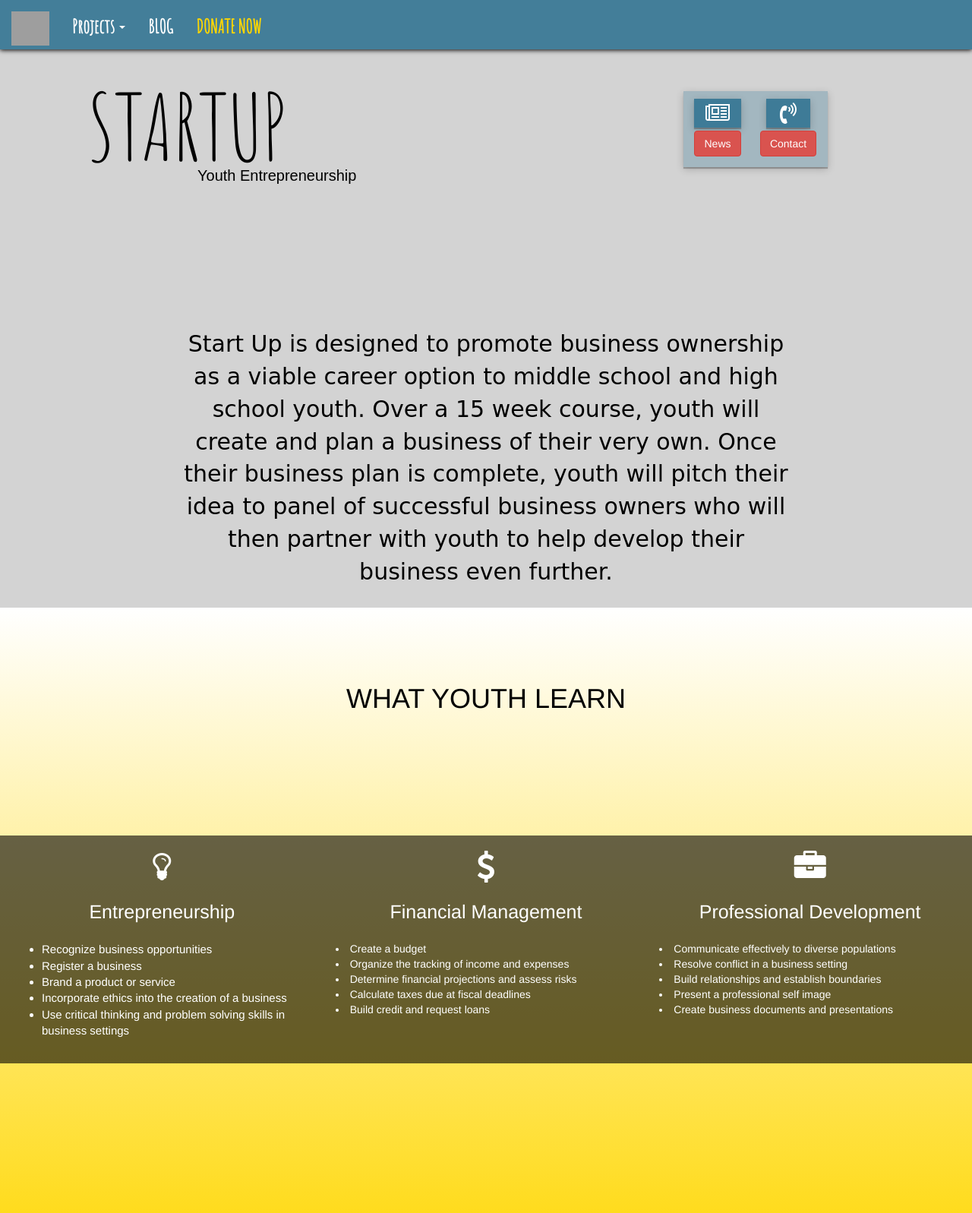
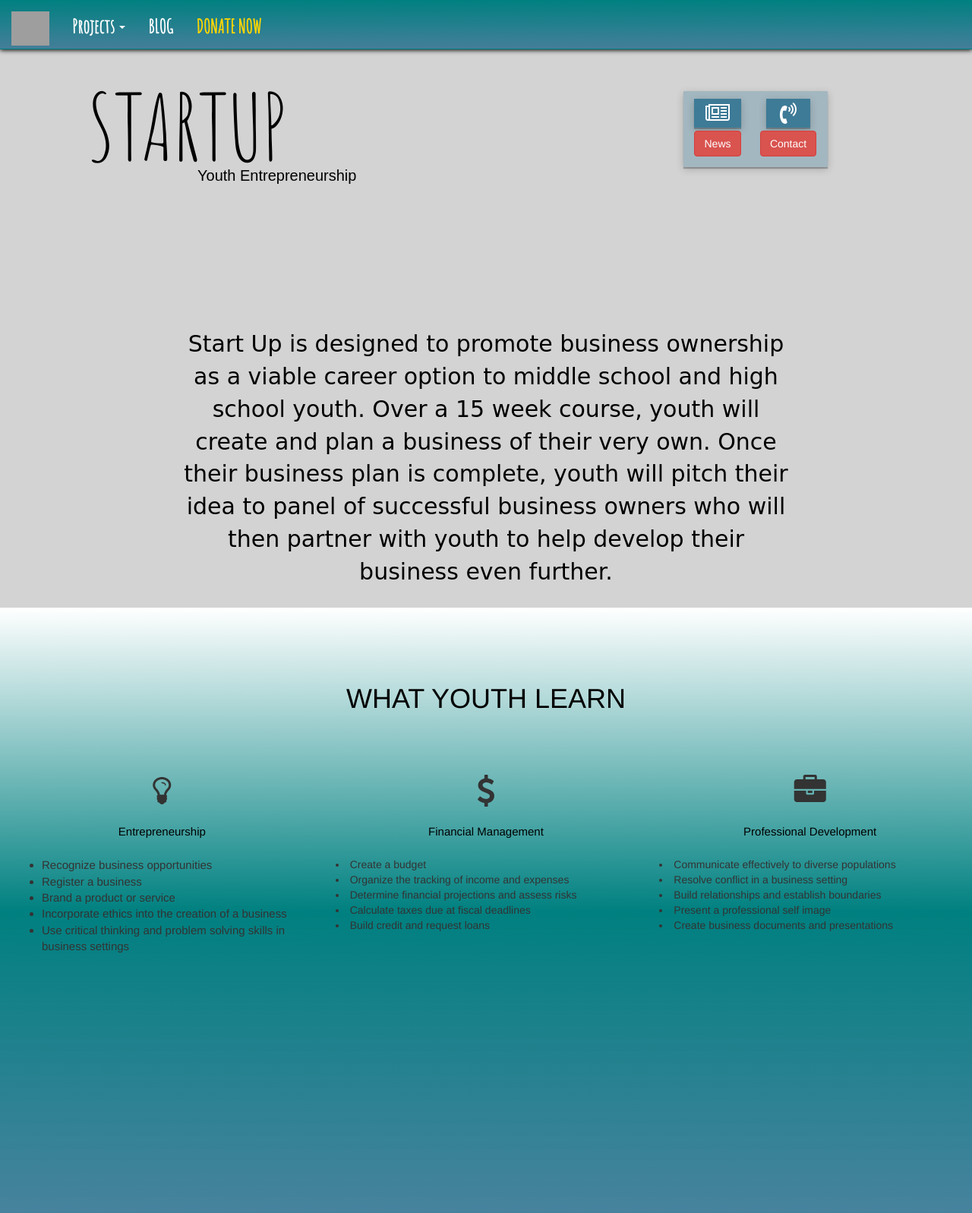
Before and after one commit to LunarStudios3/TSD, a Django app: page /Startup/ in a window 1280 px wide. Shown: the top 1597 px of the page at 76% size. Run offline with Django 3.2, Linux system fonts and the light colour scheme; some libraries are stand-ins or nearby versions; some web fonts are replaced; grey boxes are pictures that could not be loaded.

Commit message:
Add files via upload

```diff
--- a/startup/static/sy.css
+++ b/startup/static/sy.css
@@ -1,5 +1,10 @@
 .navbar{
-  background-color: rgba(52,117,147,0.9);
+  background: rgba(52,117,147,0.9); /* For browsers that do not support gradients */
+  background: -webkit-linear-gradient(teal, rgba(52,117,147,0.9)); /* For Safari 5.1 to 6.0 */
+  background: -o-linear-gradient(teal, rgba(52,117,147,0.9)); /* For Opera 11.1 to 12.0 */
+  background: -moz-linear-gradient(teal, rgba(52,117,147,0.9)); /* For Firefox 3.6 to 15 */
+  background: linear-gradient(teal, rgba(52,117,147,0.9)); /* Standard syntax */
+  background-attachment: fixed;
   height: 65px;
   position: fixed;
   box-shadow: 0px 1px 6px black;
@@ -144,50 +149,40 @@ textarea {
   color: black;
 }
 
+.w3-col{
+  height:300px;
+  width:100%;
+}
+
+.w3-green{
+height:445px;
+}
+
 
 .wyl{
-  background: red; /* For browsers that do not support gradients */
-  background: -webkit-linear-gradient(white, gold); /* For Safari 5.1 to 6.0 */
-  background: -o-linear-gradient(white, gold); /* For Opera 11.1 to 12.0 */
-  background: -moz-linear-gradient(white, gold); /* For Firefox 3.6 to 15 */
-  background: linear-gradient(white, gold); /* Standard syntax */
+  background: rgba(52,117,147,0.9); /* For browsers that do not support gradients */
+  background: -webkit-linear-gradient(white, teal, rgba(52,117,147,0.9)); /* For Safari 5.1 to 6.0 */
+  background: -o-linear-gradient(white, teal, rgba(52,117,147,0.9)); /* For Opera 11.1 to 12.0 */
+  background: -moz-linear-gradient(white, teal, rgba(52,117,147,0.9)); /* For Firefox 3.6 to 15 */
+  background: linear-gradient(white, teal, rgba(52,117,147,0.9)); /* Standard syntax */
   background-attachment: fixed;
-  height: 900px;
+  height: 100vh;
+  width: 100%;
 }
 .wylHeader{
   color: black;
   text-align: center;
-  padding-bottom: 150px;
+  padding-bottom: 50px;
   margin-top: 100px;
 }
 .wylCardHeaders{
-  color: white;
+  color: black;
   text-align: center;
   margin-top: 25px;
   margin-bottom: 25px;
-  font-size: 25px;
+  font-size: 15px;
 }
-.cardOne{
-  height: 300px;
-  width: 100px;
-  background-color: rgba(0,0,0,0.6);
-  color: white;
-  margin: 10px, 1px;
-}
-.cardTwo{
-  height: 300px;
-  width: 100px;
-  background-color: rgba(0,0,0,0.6);
-  color: white;
-  margin: 10px, 1px;
-}
-.cardThree{
-  height: 300px;
-  width: 100px;
-  background-color: rgba(0,0,0,0.6);
-  color: white;
-  margin: 10px, 1px;
-}
+
 
 
 
```
Also changed, not shown: startup/templates/sy.html (+48 -31 lines), tsd/static/tsd.css (+22 -6 lines), tsd/templates/tsd.html (+29 -35 lines).
